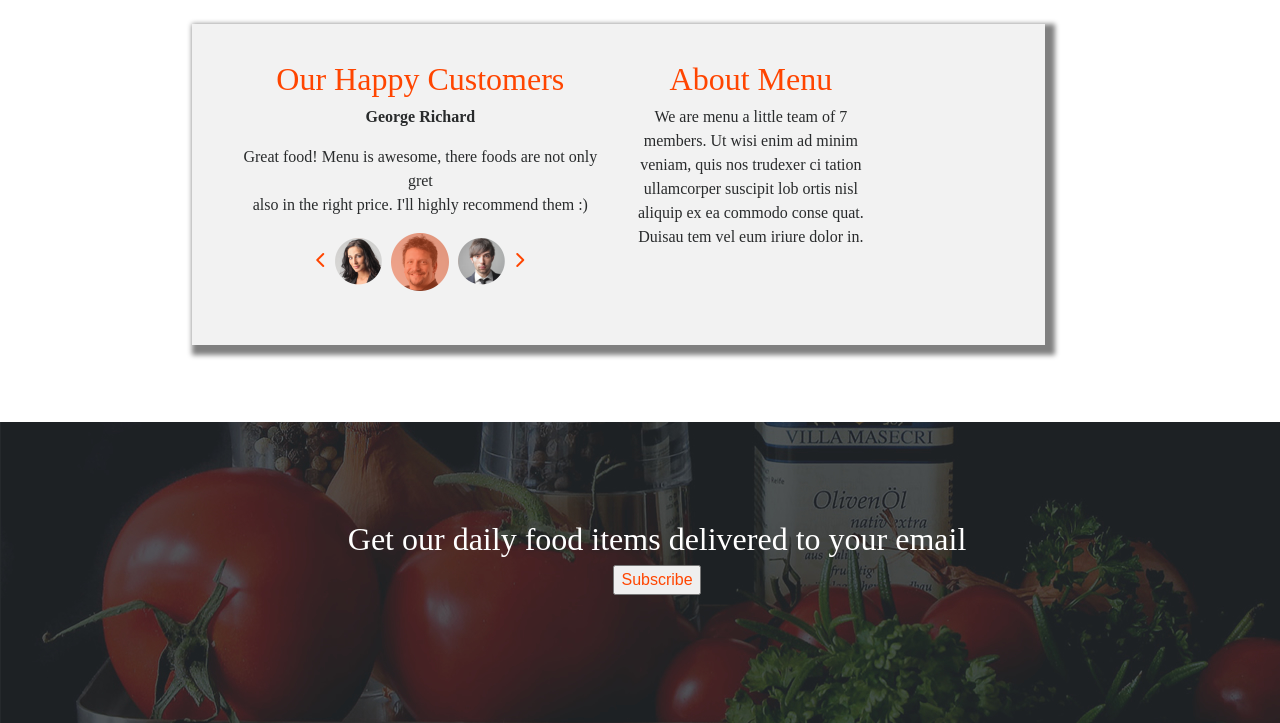
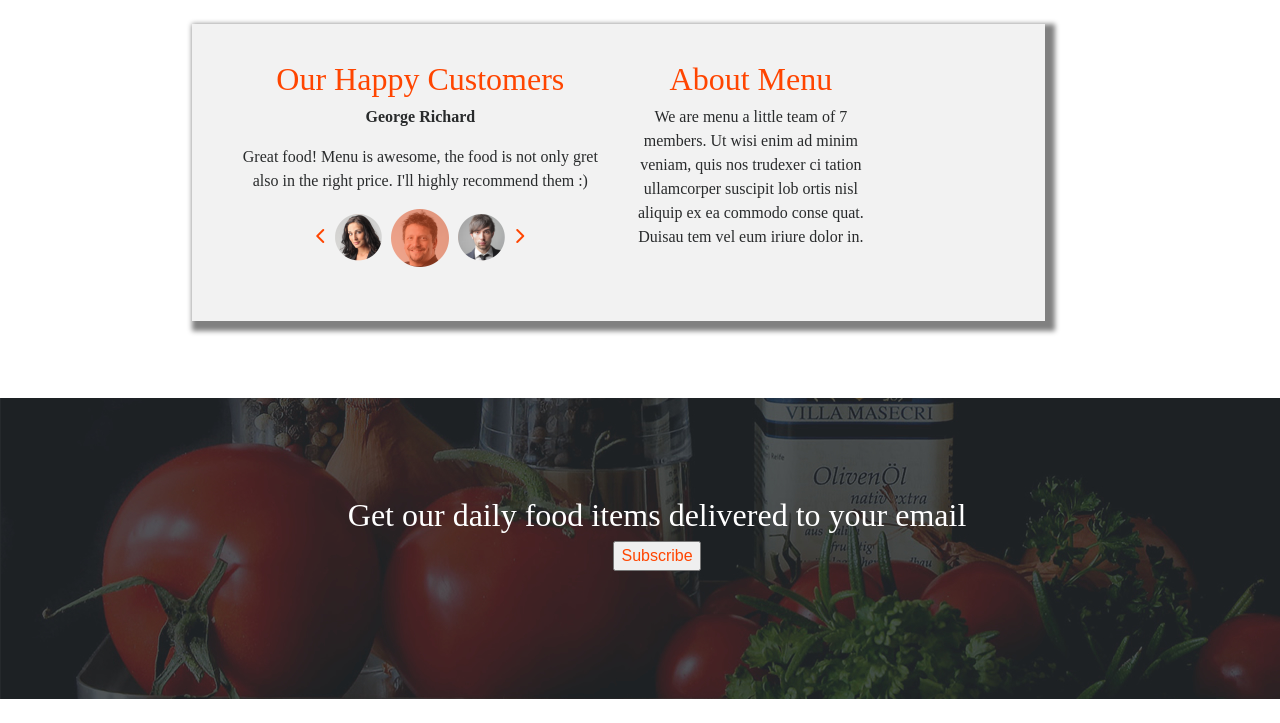
Before and after one commit to NjoguMunyiri/AnitasKichen, a plain HTML site: page index.html in a window 1280 px wide. Shown: the part 2432-3155 px from the top of the page. After the commit the page ends 3131 px from the top, so only its background shows below. Drawn offline with nearby package versions, Linux system fonts and the light colour scheme; a script that the page names is missing; a web font is replaced by a local one.

Commit message:
grammer changes

```diff
--- a/index.html
+++ b/index.html
@@ -107,7 +107,7 @@
           <div class="col-md-6 p-2" id="customer">
             <h2>Our Happy Customers</h2>
             <p><strong>George Richard</strong></p>
-            <p>Great food! Menu is awesome, there foods are not only gret <br>also in the right price. I'll highly recommend them :)</p>
+            <p>Great food! Menu is awesome, the food is not only gret <br>also in the right price. I'll highly recommend them :)</p>
             <ul class="list-inline">
               <li class="list-inline-item"><i class="fa fa-chevron-left" aria-hidden="true"></i></li>
               <li class="list-inline-item"><img src="assets/customers/p1.png" alt=""></li>
```
